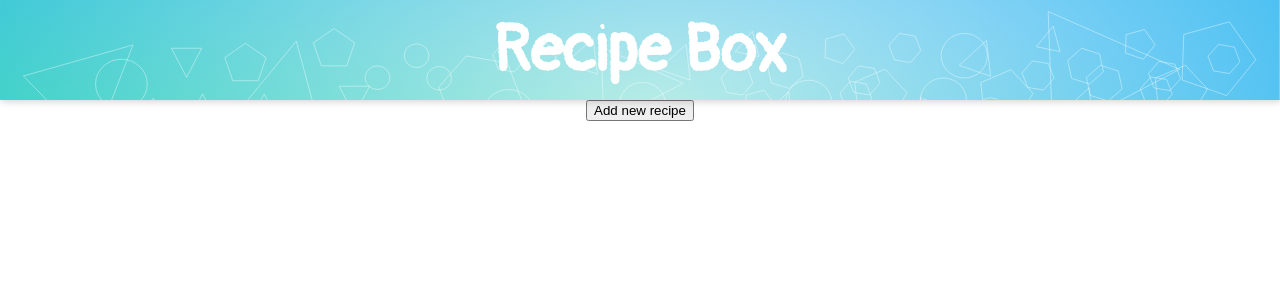
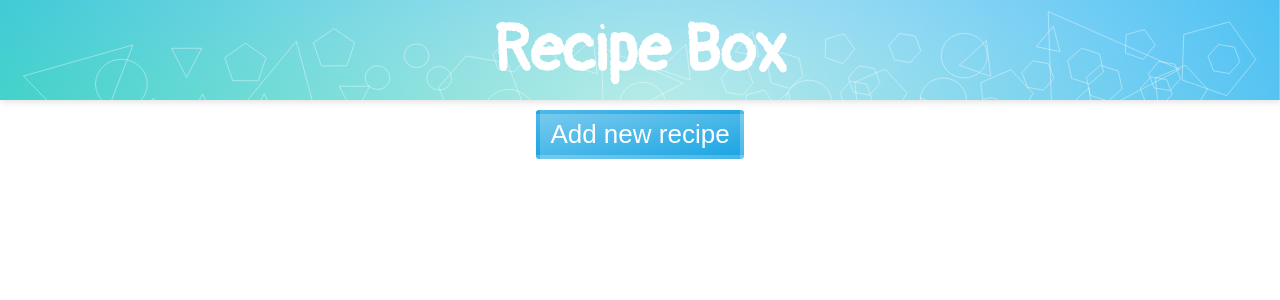
Before and after one commit to halkeand/recipe-box-fcc, a React (Create React App) app: page / in a window 1280 px wide. Shown: the top 300 px of the page. Built offline with nearby package versions, Linux system fonts and the light colour scheme.

Commit message:
Buttons + font styling
Button Styling and Poppins font add

```diff
--- a/src/stylesheets/_fonts.scss
+++ b/src/stylesheets/_fonts.scss
@@ -1 +1,2 @@
 @import url('https://fonts.googleapis.com/css?family=Pangolin');
+@import url('https://fonts.googleapis.com/css?family=Poppins');
--- a/src/stylesheets/_layout.scss
+++ b/src/stylesheets/_layout.scss
@@ -1,7 +1,7 @@
 body {
   margin: 0;
   padding: 0;
-  font-family: sans-serif;
+  font-family: $pm-font, sans-serif;
 }
 
 
--- a/src/stylesheets/_mixins.scss
+++ b/src/stylesheets/_mixins.scss
@@ -6,9 +6,9 @@
 
 
 @mixin b-shad {
-  -webkit-box-shadow: 1px 1px 8px 0px rgba(0,0,0,0.2);
-  -moz-box-shadow: 1px 1px 8px 0px rgba(0,0,0,0.2);
-  box-shadow: 1px 1px 8px 0px rgba(0,0,0,0.2);
+  -webkit-box-shadow: 1px 1px 8px 0px rgba(0,0,0,0.15);
+  -moz-box-shadow: 1px 1px 8px 0px rgba(0,0,0,0.15);
+  box-shadow: 1px 1px 8px 0px rgba(0,0,0,0.15);
 }
 //Thanks CSS Tricks !
 @mixin fluid-type($min-vw, $max-vw, $min-font-size, $max-font-size) {
@@ -36,3 +36,17 @@
   -webkit-text-fill-color: transparent;
   -webkit-background-clip: text;
 }
+
+
+@mixin transit ($prop){
+  transition: $prop .3s ease-in-out;
+}
+
+@mixin darker-gradient-on-active($color, $darken-amount) {
+  background-image: linear-gradient(to top left, $color, lighten($color, 20%));
+
+
+  &:active {
+    background-image: linear-gradient(to top left, darken($color, $darken-amount), darken(lighten($color, 20%), $darken-amount));
+  }
+}
--- a/src/stylesheets/_variables.scss
+++ b/src/stylesheets/_variables.scss
@@ -6,11 +6,13 @@ $max_font: 26px;
 
 
 //Colors
-$pm-color: #B71C1C;
+$pm-color: #1DA6E3;
+$sd-color: #14DC81;
 
 
 //fonts
-$pm-font: 'Pangolin';
+$pm-font: 'Poppins';
+$sd-font: 'Pangolin';
 
 //Header heaight
 $header-height: 100px;
--- a/src/stylesheets/atoms/_btn.scss
+++ b/src/stylesheets/atoms/_btn.scss
@@ -0,0 +1,20 @@
+
+
+.btn {
+  font-size: 1rem;
+  padding: 5px 10px;
+  border-radius: 3px;
+  margin: 10px;
+  color: white;
+
+  border: 4px solid rgba(255,255,255,0);
+  @include transit(border);
+  box-shadow: 0;
+  @include transit(box-shadow);
+
+  &:hover {
+    @include b-shad;
+    @include transit(box-shadow);
+  }
+  @include darker-gradient-on-active($pm-color, 10%);
+}
--- a/src/stylesheets/organisms/_header.scss
+++ b/src/stylesheets/organisms/_header.scss
@@ -12,7 +12,7 @@
 
 .header-title {
   margin: 0;
-  font-family: $pm-font;
+  font-family: $sd-font;
   font-size: 2.5rem;
   color: white;
 }
```
